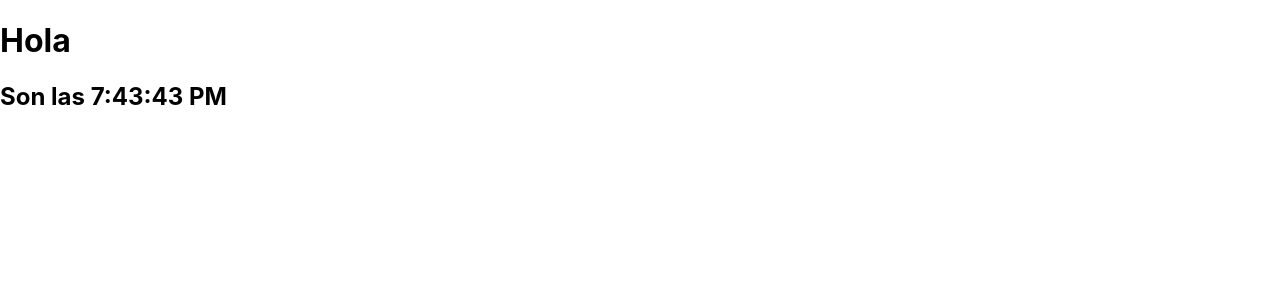
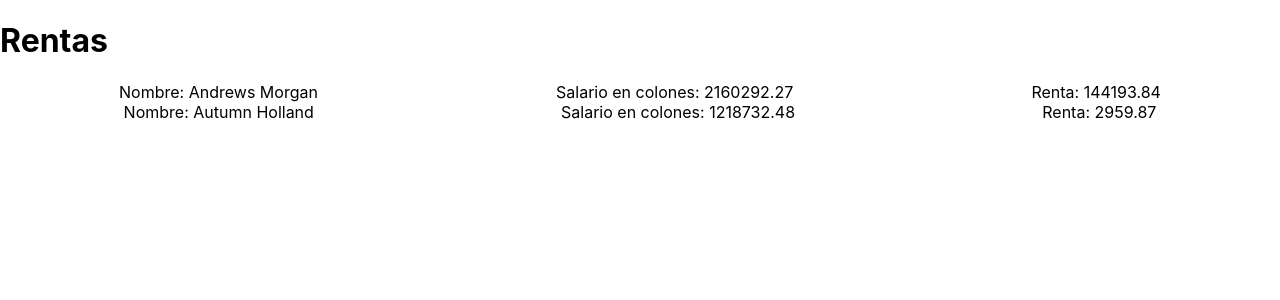
Before and after one commit to wquiros06/react_cenfotec, a React (Create React App) app in the folder React/react_app_01/: page / in a window 1280 px wide. Shown: the top 300 px of the page. Built offline with nearby package versions, Linux system fonts and the light colour scheme.

Commit message:
Update index.js
actualización

```diff
--- a/React/react_app_01/src/index.js
+++ b/React/react_app_01/src/index.js
@@ -1,8 +1,9 @@
 import React from 'react';
 import ReactDOM from 'react-dom';
 import './index.css';
-import App from './App';
+//import App from './App';
 import * as serviceWorker from './serviceWorker';
+
 
 //ReactDOM.render(<App />, document.getElementById('root'));
 //const nombre = "Fulanito"
@@ -31,8 +32,6 @@ let bienvenida = usuario => {
     return <h1>Hola extraño</h1>
 }
 
-
-
 //muestra el usuario
 //ReactDOM.render(bienvenida(user), document.getElementById('root'));
 
@@ -55,12 +54,77 @@ usuario ? <h1>Hola, {formatName(usuario)}!</h1> :
 function tick() {
     const element =(
         <div>
-            <h1>Hola</h1>
+            <h1>Hola!!!</h1>
             <h2>Son las {new Date().toLocaleTimeString()}</h2>
         </div>
     );
     ReactDOM.render(element, document.getElementById('root'));
 }
-setInterval(tick,1000);
+//setInterval(tick,1000);
+
+function Welcome(props){
+    return <h1>Hola, {props.name}</h1>;
+}
+
+function App(){
+    return(
+        <div>
+            <Welcome name="Sara"/>
+            <Welcome name="Cahal"/>
+            <Welcome name="Edite"/>
+        </div>
+    );
+}
+
+
+//Mostrar un componente
+/*ReactDOM.render(
+    <App/>,
+    document.getElementById("root")
+)*/
+
+let usuarios =[
+    {
+        nombre: "Andrews Morgan",
+        salario: "2160292.27",
+        renta: "144193.84"
+    },
+    {
+        nombre: "Autumn Holland",
+        salario: "1218732.48",
+        renta: "2959.87"
+    }
+]
+
+function UsuarioActivoConRenta(props){
+    return <div style={{display: 'flex', justifyContent: 'space-around', flexDirection:"row"}}>
+                <div> Nombre: {props.nombre} </div>
+                <div> Salario en colones: {props.salario} </div>
+                <div> Renta: {props.renta} </div>
+           </div>;
+}
+
+function MostrarUsuarios(props){
+    return(
+        <>
+            <h1>Rentas</h1>
+            {props.data.map(usuario => {
+                return(
+                    <UsuarioActivoConRenta
+                        Key={usuario.nombre}
+                        nombre={usuario.nombre}
+                        salario={usuario.salario}
+                        renta={usuario.renta}
+                    />
+                );
+            })}
+        </>
+    )
+}
+
+ReactDOM.render(
+    <MostrarUsuarios data={usuarios}/>,
+    document.getElementById("root")
+)
 
 serviceWorker.unregister();
```
